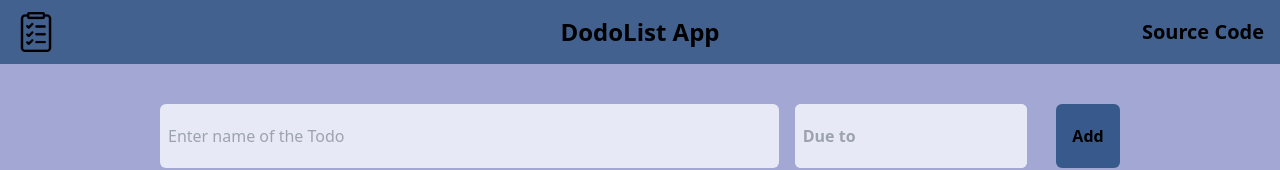
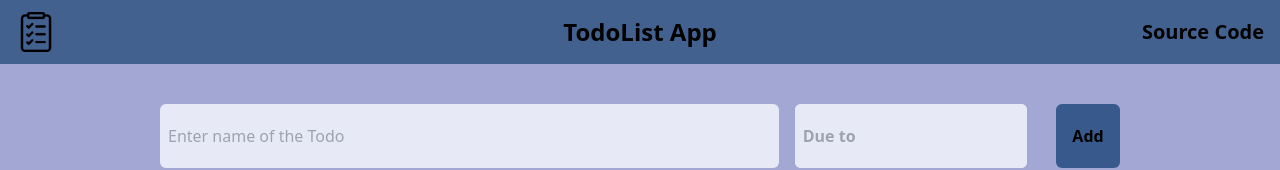
Before and after one commit to NasimNro/TodoList, a React (Vite) app: page / in a window 1280 px wide. Shown: the top 170 px of the page. Built offline with nearby package versions, Linux system fonts and the light colour scheme.

Commit message:
13.10.2023

```diff
--- a/src/App.tsx
+++ b/src/App.tsx
@@ -10,8 +10,6 @@ function App() {
   // Definiere den initialen Zustand deiner Komponente
   const [inputValue, setInputValue] = useState(""); // Der eingegebene Text für ein neues To-Do
   const [todos, setTodos] = useState<{ text: string; date: string }[]>([]); // Die Liste der To-Do-Elemente
-  const [inputType, setInputType] = useState(""); // Der Typ des Eingabefelds (Text oder Datum)
-
   const [showDate, setShowDate] = useState(""); // Das ausgewählte Datum
   const [onEditClick, setEditClick] = useState(-1); // Der Index des bearbeiteten To-Do-Elements
 
--- a/src/components/Navbar.tsx
+++ b/src/components/Navbar.tsx
@@ -7,7 +7,7 @@ const Navbar = () => {
         <img src={appIcon} className="h-10 w-10" alt="App Icon" />
       </div>
       <div className="w-1/3 flex justify-center">
-        <h1 className="text-2xl">DodoList App</h1>
+        <h1 className="text-2xl">TodoList App</h1>
       </div>
       <div className="w-1/3 flex justify-end pr-4 hover:underline">
         <a className="text-xl" target="_blank" href="https://www.google.com/">Source Code</a>
```
